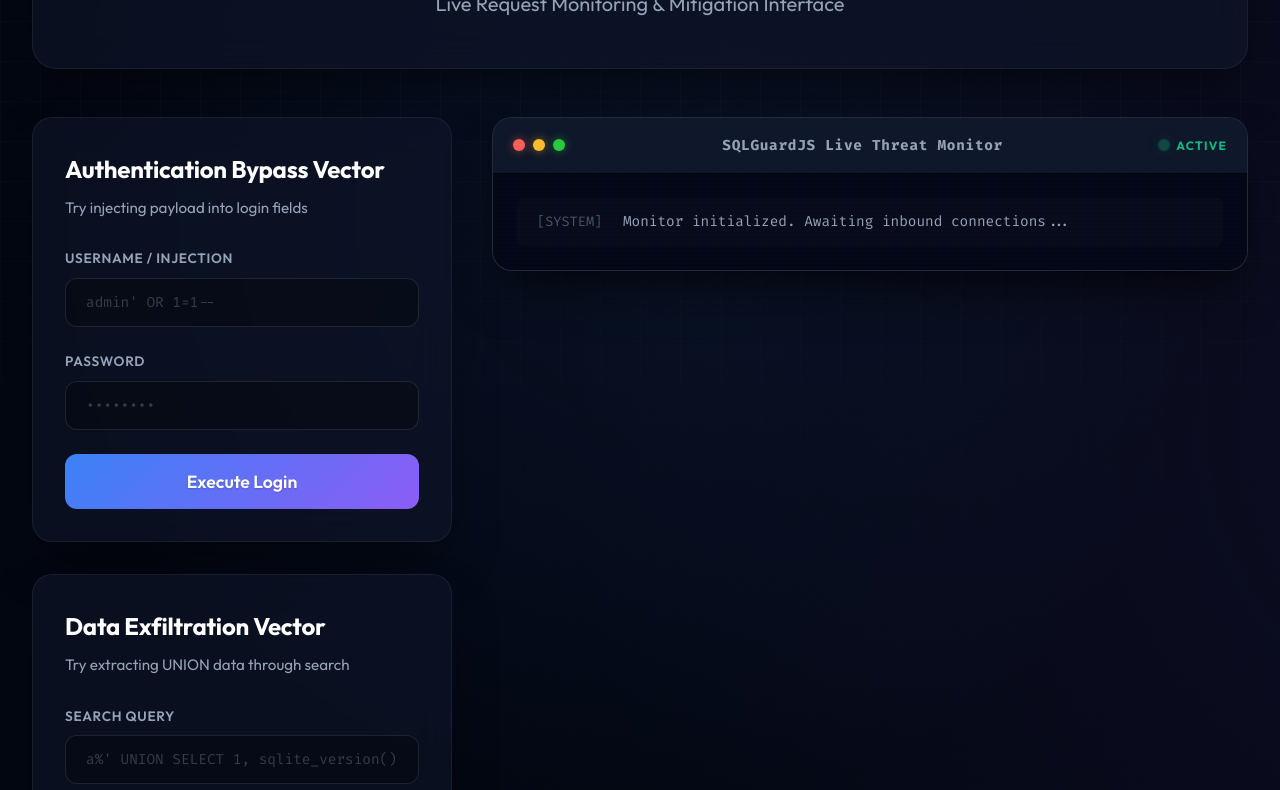
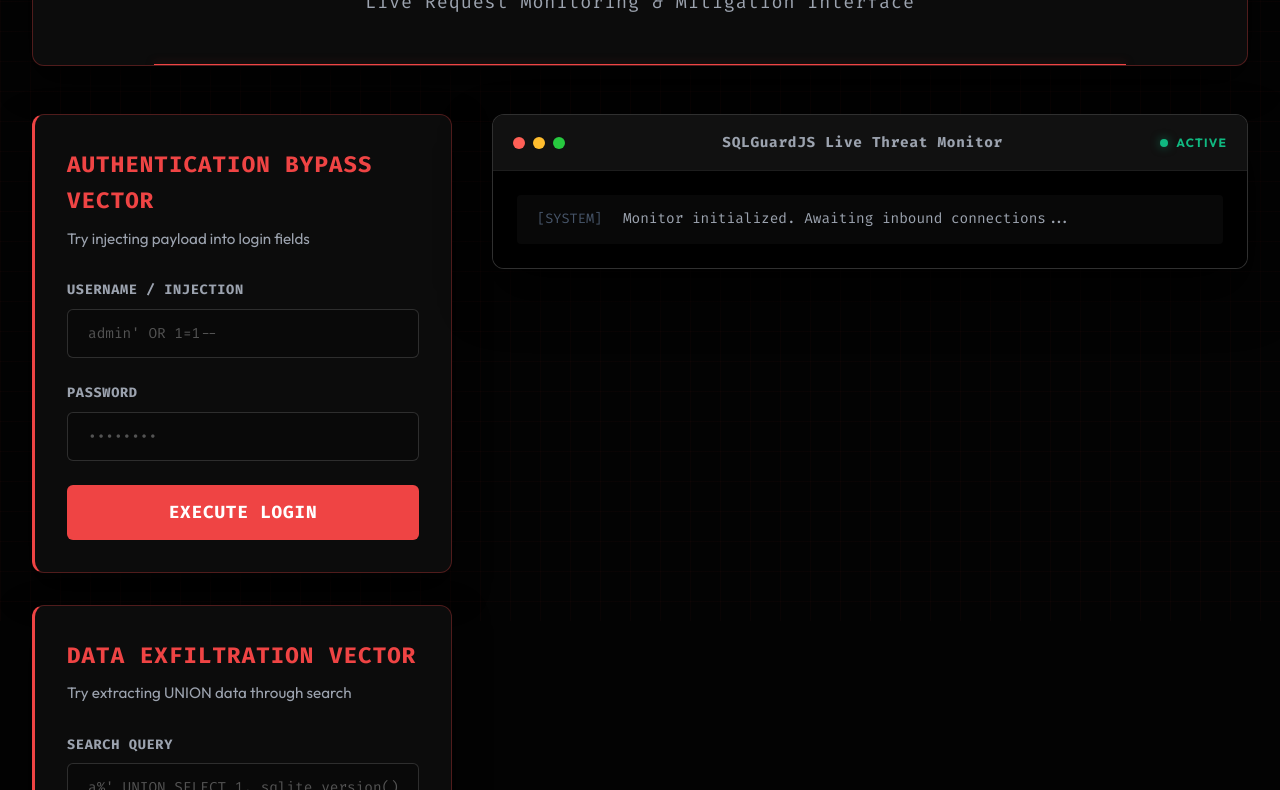
Before and after one commit to Chiranth-Janardhan-moger/SQLGuard-Bypass-CTF, a website: page public/index.html in a window 1280 px wide. Shown: the part 179-969 px from the top of the page. Drawn offline with Linux system fonts and the light colour scheme; no server answers.

Commit message:
Update UI to solid red theme, remove gradients

```diff
--- a/public/style.css
+++ b/public/style.css
@@ -1,28 +1,22 @@
 @import url('https://fonts.googleapis.com/css2?family=Fira+Code:wght@400;500;700&family=Inter:wght@300;400;500;600;700&family=Outfit:wght@400;500;600;700;800&display=swap');
 
 :root {
-    --bg-base: #030712;
-    --panel-bg: rgba(15, 23, 42, 0.6);
-    --panel-border: rgba(148, 163, 184, 0.1);
+    --bg-base: #030303;
+    --panel-bg: rgba(15, 15, 15, 0.85);
+    --panel-border: rgba(239, 68, 68, 0.3);
 
-    --text-primary: #f8fafc;
-    --text-muted: #94a3b8;
-
-    --accent-blue: #3b82f6;
-    --accent-purple: #8b5cf6;
-    --accent-blue-glow: rgba(59, 130, 246, 0.5);
+    --text-primary: #f3f4f6;
+    --text-muted: #9ca3af;
 
     --accent-red: #ef4444;
+    --accent-red-hover: #dc2626;
     --accent-red-glow: rgba(239, 68, 68, 0.5);
 
     --accent-green: #10b981;
     --accent-green-glow: rgba(16, 185, 129, 0.5);
 
-    --terminal-bg: #020617;
-    --terminal-header: #0f172a;
-
-    --gradient-btn: linear-gradient(135deg, #3b82f6, #8b5cf6);
-    --gradient-btn-hover: linear-gradient(135deg, #2563eb, #7c3aed);
+    --terminal-bg: #000000;
+    --terminal-header: #111111;
 }
 
 * {
@@ -41,34 +35,16 @@ body {
     position: relative;
 }
 
-/* Premium Animated Background */
-body::before {
-    content: '';
-    position: fixed;
-    top: -50%; left: -50%; width: 200%; height: 200%;
-    background:
-        radial-gradient(circle at 50% 50%, rgba(59, 130, 246, 0.08), transparent 40%),
-        radial-gradient(circle at 80% 20%, rgba(139, 92, 246, 0.08), transparent 40%);
-    z-index: -2;
-    animation: ambientRotate 40s linear infinite;
-}
-
+/* Stark Grid Background */
 body::after {
     content: '';
     position: fixed;
     inset: 0;
     background-image:
-        linear-gradient(rgba(255, 255, 255, 0.02) 1px, transparent 1px),
-        linear-gradient(90deg, rgba(255, 255, 255, 0.02) 1px, transparent 1px);
-    background-size: 40px 40px;
+        linear-gradient(rgba(239, 68, 68, 0.03) 1px, transparent 1px),
+        linear-gradient(90deg, rgba(239, 68, 68, 0.03) 1px, transparent 1px);
+    background-size: 30px 30px;
     z-index: -1;
-    mask-image: linear-gradient(to bottom, black 40%, transparent 100%);
-    -webkit-mask-image: linear-gradient(to bottom, black 40%, transparent 100%);
-}
-
-@keyframes ambientRotate {
-    0% { transform: rotate(0deg); }
-    100% { transform: rotate(360deg); }
 }
 
 .app-container {
@@ -85,52 +61,53 @@ body::after {
 header {
     text-align: center;
     padding: 3rem 2rem;
-    border-radius: 24px;
+    border-radius: 12px;
     position: relative;
     overflow: hidden;
-    animation: fadeDown 0.8s ease-out;
+    animation: fadeDown 0.6s ease-out;
 }
 
 @keyframes fadeDown {
-    from { opacity: 0; transform: translateY(-20px); }
+    from { opacity: 0; transform: translateY(-10px); }
     to { opacity: 1; transform: translateY(0); }
 }
 
 header::before {
     content: '';
     position: absolute;
-    top: 0; left: 0; right: 0; height: 1px;
-    background: linear-gradient(90deg, transparent, rgba(255,255,255,0.2), transparent);
+    bottom: 0; left: 10%; right: 10%; height: 1px;
+    background: var(--accent-red);
+    box-shadow: 0 0 10px var(--accent-red-glow);
 }
 
 h1 {
     font-size: 3.5rem;
     font-weight: 800;
     margin-bottom: 0.5rem;
-    letter-spacing: -0.03em;
+    letter-spacing: -0.02em;
     line-height: 1.1;
+    color: var(--text-primary);
 }
 
 .neon-text {
-    background: linear-gradient(to right, #60a5fa, #c084fc);
-    -webkit-background-clip: text;
-    -webkit-text-fill-color: transparent;
-    filter: drop-shadow(0 0 12px rgba(139, 92, 246, 0.4));
+    color: var(--accent-red);
+    text-shadow: 0 0 20px var(--accent-red-glow);
 }
 
 header p {
     color: var(--text-muted);
-    font-size: 1.25rem;
-    font-weight: 400;
+    font-size: 1.15rem;
+    font-family: 'Fira Code', monospace;
+    letter-spacing: 0.05em;
 }
 
 /* Glassmorphism utility */
 .glass-panel {
     background: var(--panel-bg);
-    backdrop-filter: blur(20px);
-    -webkit-backdrop-filter: blur(20px);
+    backdrop-filter: blur(10px);
+    -webkit-backdrop-filter: blur(10px);
     border: 1px solid var(--panel-border);
-    box-shadow: 0 25px 50px -12px rgba(0, 0, 0, 0.5);
+    box-shadow: 0 15px 35px rgba(0, 0, 0, 0.8);
 }
 
 /* Layout */
@@ -157,11 +134,12 @@ header p {
 
 .card {
     padding: 2rem;
-    border-radius: 20px;
-    transition: all 0.4s cubic-bezier(0.175, 0.885, 0.32, 1.275);
-    animation: fadeInUp 0.8s ease-out forwards;
+    border-radius: 12px;
+    transition: all 0.3s ease;
+    animation: fadeInUp 0.6s ease-out forwards;
     opacity: 0;
-    transform: translateY(20px);
+    transform: translateY(15px);
+    border-left: 3px solid var(--accent-red);
 }
 
 .card:nth-child(1) { animation-delay: 0.1s; }
@@ -174,17 +152,20 @@ header p {
 }
 
 .card:hover {
-    transform: translateY(-5px) scale(1.01);
-    box-shadow: 0 30px 60px -12px rgba(0, 0, 0, 0.6);
-    border-color: rgba(255, 255, 255, 0.15);
+    transform: translateY(-2px);
+    box-shadow: 0 20px 40px rgba(0, 0, 0, 0.9);
+    border-left: 6px solid var(--accent-red);
+    background: rgba(20, 20, 20, 0.95);
 }
 
 .card h2 {
-    font-size: 1.5rem;
+    font-size: 1.4rem;
     font-weight: 700;
     margin-bottom: 0.5rem;
-    color: #fff;
-    letter-spacing: -0.01em;
+    color: var(--accent-red);
+    text-transform: uppercase;
+    letter-spacing: 0.05em;
+    font-family: 'Fira Code', monospace;
 }
 
 .subtitle {
@@ -207,29 +188,30 @@ label {
     color: var(--text-muted);
     text-transform: uppercase;
     letter-spacing: 0.05em;
+    font-family: 'Fira Code', monospace;
 }
 
 input {
     width: 100%;
     padding: 0.875rem 1.25rem;
-    background: rgba(0, 0, 0, 0.3);
-    border: 1px solid rgba(255, 255, 255, 0.1);
-    border-radius: 12px;
+    background: #090909;
+    border: 1px solid rgba(255, 255, 255, 0.15);
+    border-radius: 6px;
     color: #fff;
     font-family: 'Fira Code', monospace;
     font-size: 0.9rem;
-    transition: all 0.3s ease;
+    transition: all 0.2s ease;
 }
 
 input:focus {
     outline: none;
-    background: rgba(0, 0, 0, 0.5);
-    border-color: var(--accent-blue);
-    box-shadow: 0 0 0 3px rgba(59, 130, 246, 0.25);
+    border-color: var(--accent-red);
+    box-shadow: 0 0 15px rgba(239, 68, 68, 0.2);
+    background: #000;
 }
 
 input::placeholder {
-    color: rgba(255, 255, 255, 0.2);
+    color: rgba(255, 255, 255, 0.3);
 }
 
 /* Buttons */
@@ -237,38 +219,25 @@ input::placeholder {
     width: 100%;
     padding: 1rem;
     border: none;
-    border-radius: 12px;
-    font-family: 'Outfit', sans-serif;
-    font-weight: 600;
+    border-radius: 6px;
+    font-family: 'Fira Code', monospace;
+    font-weight: 700;
     font-size: 1.1rem;
+    text-transform: uppercase;
+    letter-spacing: 0.05em;
     cursor: pointer;
-    transition: all 0.3s cubic-bezier(0.4, 0, 0.2, 1);
-    position: relative;
-    overflow: hidden;
+    transition: all 0.2s ease;
 }
 
 .primary-btn {
-    background: var(--gradient-btn);
+    background: var(--accent-red);
     color: white;
-    text-shadow: 0 1px 2px rgba(0,0,0,0.2);
-}
-
-.primary-btn::after {
-    content: '';
-    position: absolute;
-    inset: 0;
-    background: linear-gradient(rgba(255,255,255,0.2), transparent);
-    opacity: 0;
-    transition: opacity 0.3s;
 }
 
 .primary-btn:hover {
+    background: var(--accent-red-hover);
+    box-shadow: 0 0 20px var(--accent-red-glow);
     transform: translateY(-2px);
-    box-shadow: 0 10px 20px -10px var(--accent-blue-glow);
-}
-
-.primary-btn:hover::after {
-    opacity: 1;
 }
 
 .primary-btn:active {
@@ -276,15 +245,14 @@ input::placeholder {
 }
 
 .secondary-btn {
-    background: rgba(59, 130, 246, 0.1);
-    border: 1px solid rgba(59, 130, 246, 0.3);
-    color: #93c5fd;
+    background: transparent;
+    border: 1px solid var(--accent-red);
+    color: var(--accent-red);
 }
 
 .secondary-btn:hover {
-    background: rgba(59, 130, 246, 0.2);
-    border-color: rgba(59, 130, 246, 0.6);
-    box-shadow: 0 8px 20px -10px var(--accent-blue-glow);
+    background: rgba(239, 68, 68, 0.1);
+    box-shadow: 0 0 20px var(--accent-red-glow);
     transform: translateY(-2px);
 }
 
@@ -292,46 +260,48 @@ input::placeholder {
 .result-box {
     margin-top: 1.5rem;
     padding: 1.25rem;
-    border-radius: 12px;
+    border-radius: 6px;
     font-size: 0.9rem;
     display: none;
     word-break: break-all;
-    animation: fadeIn 0.4s ease;
+    animation: fadeIn 0.3s ease;
     font-family: 'Fira Code', monospace;
+    border-left: 4px solid transparent;
 }
 
 @keyframes fadeIn {
-    from { opacity: 0; transform: translateY(-10px); }
+    from { opacity: 0; transform: translateY(-5px); }
     to { opacity: 1; transform: translateY(0); }
 }
 
 .result-box.success {
     display: block;
-    background: rgba(16, 185, 129, 0.1);
-    border: 1px solid rgba(16, 185, 129, 0.3);
+    background: rgba(16, 185, 129, 0.05);
+    border: 1px solid rgba(16, 185, 129, 0.2);
+    border-left-color: var(--accent-green);
     color: #6ee7b7;
-    box-shadow: 0 4px 15px rgba(16, 185, 129, 0.1);
 }
 
 .result-box.error {
     display: block;
-    background: rgba(239, 68, 68, 0.1);
-    border: 1px solid rgba(239, 68, 68, 0.3);
+    background: rgba(239, 68, 68, 0.05);
+    border: 1px solid rgba(239, 68, 68, 0.2);
+    border-left-color: var(--accent-red);
     color: #fca5a5;
-    box-shadow: 0 4px 15px rgba(239, 68, 68, 0.1);
 }
 
 /* Hints */
 .hints {
     padding: 2rem;
-    border-radius: 20px;
-    background: linear-gradient(135deg, rgba(255,255,255,0.03), rgba(255,255,255,0.01));
+    border-radius: 12px;
+    background: rgba(10, 10, 10, 0.9);
 }
 
 .hints h3 {
     font-size: 1.1rem;
     margin-bottom: 1.25rem;
-    color: #e2e8f0;
+    color: var(--text-primary);
+    font-family: 'Fira Code', monospace;
 }
 
 .hints ul {
@@ -344,11 +314,11 @@ input::placeholder {
 .hints code {
     font-family: 'Fira Code', monospace;
     font-size: 0.85rem;
-    background: rgba(0, 0, 0, 0.4);
+    background: #000;
     padding: 0.4rem 0.75rem;
-    border-radius: 6px;
-    border: 1px solid rgba(255,255,255,0.05);
-    color: #93c5fd;
+    border-radius: 4px;
+    border: 1px solid rgba(255,255,255,0.1);
+    color: var(--accent-red);
     cursor: copy;
     display: inline-block;
     transition: all 0.2s ease;
@@ -356,9 +326,9 @@ input::placeholder {
 
 .hints code:hover {
     color: #fff;
-    background: rgba(59, 130, 246, 0.2);
-    border-color: rgba(59, 130, 246, 0.4);
-    transform: translateX(4px);
+    border-color: var(--accent-red);
+    background: rgba(239, 68, 68, 0.1);
+    transform: translateX(5px);
 }
 
 /* Terminal (Right Panel) */
@@ -366,12 +336,11 @@ input::placeholder {
     height: 100%;
     display: flex;
     flex-direction: column;
-    border-radius: 20px;
+    border-radius: 12px;
     overflow: hidden;
-    border: 1px solid rgba(255,255,255,0.1);
-    box-shadow: 0 25px 50px -12px rgba(0, 0, 0, 0.7);
-    animation: fadeIn 1s ease-out forwards;
-    animation-delay: 0.5s;
+    border: 1px solid rgba(255,255,255,0.15);
+    box-shadow: 0 25px 50px rgba(0, 0, 0, 0.9);
+    animation: fadeIn 0.8s ease-out forwards;
     opacity: 0;
 }
 
@@ -381,7 +350,7 @@ input::placeholder {
     display: flex;
     align-items: center;
     justify-content: space-between;
-    border-bottom: 1px solid rgba(0,0,0,0.8);
+    border-bottom: 1px solid rgba(255,255,255,0.05);
 }
 
 .dots {
@@ -394,9 +363,9 @@ input::placeholder {
     height: 12px;
     border-radius: 50%;
 }
-.dot.red { background: #ff5f56; box-shadow: 0 0 10px rgba(255,95,86,0.5); }
-.dot.yellow { background: #ffbd2e; box-shadow: 0 0 10px rgba(255,189,46,0.5); }
-.dot.green { background: #27c93f; box-shadow: 0 0 10px rgba(39,201,63,0.5); }
+.dot.red { background: #ff5f56; }
+.dot.yellow { background: #ffbd2e; }
+.dot.green { background: #27c93f; }
 
 .terminal-title {
     font-size: 0.9rem;
@@ -427,9 +396,9 @@ input::placeholder {
 }
 
 @keyframes pulsate {
-    0% { transform: scale(0.8); opacity: 0.8; }
-    50% { transform: scale(1.5); opacity: 0.3; }
-    100% { transform: scale(0.8); opacity: 0.8; }
+    0% { opacity: 0.2; }
+    50% { opacity: 1; }
+    100% { opacity: 0.2; }
 }
 
 .terminal-body {
@@ -453,20 +422,20 @@ input::placeholder {
     display: block;
     position: absolute;
     top: 0; left: 0; bottom: 0; right: 0;
-    background: linear-gradient(rgba(18, 16, 16, 0) 50%, rgba(0, 0, 0, 0.1) 50%), linear-gradient(90deg, rgba(255, 0, 0, 0.03), rgba(0, 255, 0, 0.01), rgba(0, 0, 255, 0.03));
+    background: linear-gradient(rgba(18, 16, 16, 0) 50%, rgba(0, 0, 0, 0.25) 50%);
     z-index: 10;
-    background-size: 100% 4px, 3px 100%;
+    background-size: 100% 4px;
     pointer-events: none;
 }
 
 .log-entry {
     padding: 0.75rem 1rem;
-    border-radius: 6px;
-    background: rgba(255, 255, 255, 0.02);
+    border-radius: 4px;
+    background: rgba(255, 255, 255, 0.03);
     border-left: 4px solid transparent;
-    animation: slideIn 0.4s cubic-bezier(0.175, 0.885, 0.32, 1.275) forwards;
+    animation: slideIn 0.3s ease-out forwards;
     opacity: 0;
-    transform: translateX(15px);
+    transform: translateX(10px);
     position: relative;
     z-index: 11;
 }
@@ -486,38 +455,37 @@ input::placeholder {
 }
 
 .log-entry.info {
-    border-left-color: var(--accent-blue);
+    border-left-color: var(--text-muted);
     color: #e2e8f0;
 }
 
 .log-entry.info .method {
-    color: #93c5fd;
+    color: #fff;
     font-weight: 700;
 }
 
 .log-entry.attack {
     border-left-color: var(--accent-red);
-    background: rgba(239, 68, 68, 0.05);
+    background: rgba(239, 68, 68, 0.08);
 }
 
 .log-entry.attack .alert-badge {
-    background: rgba(239, 68, 68, 0.15);
+    background: rgba(239, 68, 68, 0.2);
     color: #fca5a5;
-    border: 1px solid rgba(239, 68, 68, 0.3);
+    border: 1px solid rgba(239, 68, 68, 0.4);
     padding: 0.15rem 0.5rem;
     border-radius: 4px;
     font-size: 0.75rem;
     font-weight: bold;
     margin-right: 0.75rem;
-    box-shadow: 0 0 10px rgba(239, 68, 68, 0.1);
 }
 
 .log-entry.attack .payload {
     display: block;
     margin-top: 0.75rem;
     padding: 0.75rem;
-    background: rgba(0,0,0,0.6);
-    border-radius: 6px;
+    background: #000;
+    border-radius: 4px;
     color: #fca5a5;
     word-break: break-all;
     border: 1px solid rgba(239, 68, 68, 0.2);
@@ -525,53 +493,42 @@ input::placeholder {
 
 /* Custom Scrollbar */
 ::-webkit-scrollbar {
-    width: 10px;
+    width: 8px;
 }
 ::-webkit-scrollbar-track {
-    background: rgba(0,0,0,0.2);
+    background: #000;
 }
 ::-webkit-scrollbar-thumb {
-    background: rgba(255,255,255,0.15);
-    border-radius: 5px;
-    border: 2px solid transparent;
-    background-clip: padding-box;
+    background: rgba(255,255,255,0.2);
+    border-radius: 4px;
 }
 ::-webkit-scrollbar-thumb:hover {
-    background: rgba(255,255,255,0.25);
-    background-clip: padding-box;
+    background: rgba(239, 68, 68, 0.5);
 }
 
 /* Mobile Responsiveness Enhancements */
 @media (max-width: 768px) {
     .app-container {
-        padding: 1.5rem 1rem;
-        gap: 2rem;
+        padding: 1rem;
+        gap: 1.5rem;
     }
 
     h1 {
-        font-size: 2.25rem;
+        font-size: 2rem;
     }
 
     header {
-        padding: 2rem 1.5rem;
-        border-radius: 16px;
-    }
-
-    header p {
-        font-size: 1rem;
+        padding: 1.5rem 1rem;
+        border-radius: 8px;
     }
 
     .card {
         padding: 1.5rem;
-        border-radius: 16px;
+        border-radius: 8px;
     }
 
     .terminal-body {
         max-height: 400px;
         padding: 1rem;
     }
-
-    .terminal-header {
-        padding: 0.75rem 1rem;
-    }
 }
```
